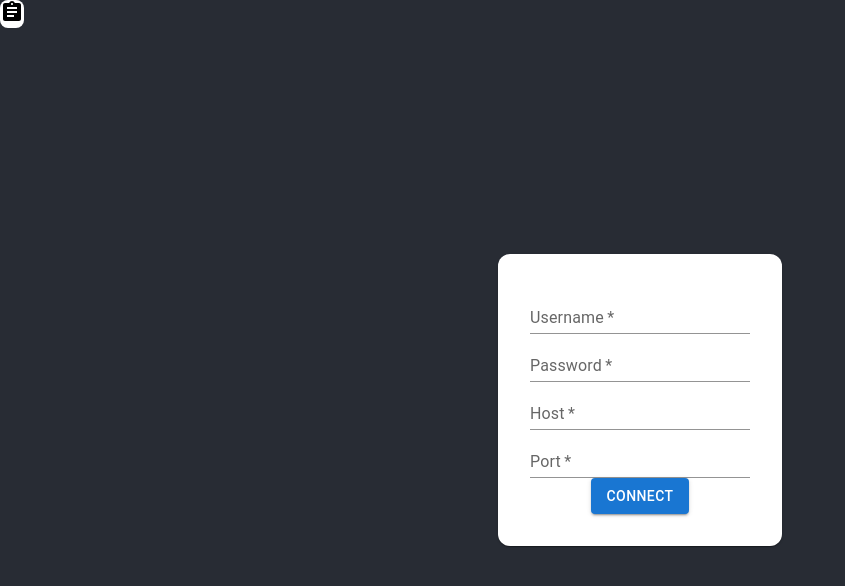
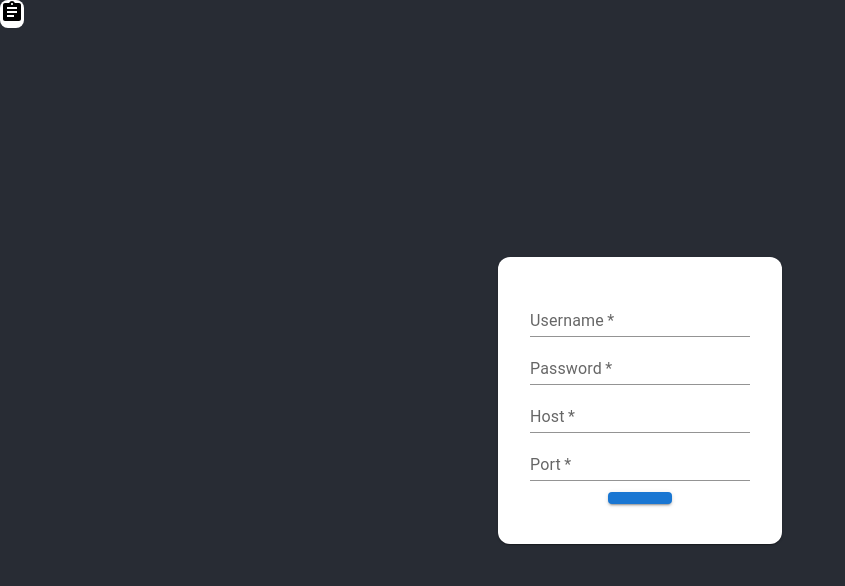
Before and after one commit to nopenoway0/Remit, a React (Create React App) app: page / in a window 1280 px wide. Shown: the top 586 px of the page, without its empty margins (0-845 px from the left). Built offline with nearby package versions, Linux system fonts and the light colour scheme.

Commit message:
added inner text as a prop

```diff
--- a/src/ButtonLoader.js
+++ b/src/ButtonLoader.js
@@ -26,12 +26,12 @@ class ButtonLoader extends Component {
             .catch((e) => {
                 this.setState({disabled: false, loading: false});
                 this.props.handleError(e);
-            })
+            });
     }
 
     render() {
         return (<Box sx={{position: "relative"}}>
-                    <Button disabled={this.state.disabled} onClick={this.handleClick.bind(this)} variant="contained">Connect</Button>
+                    <Button disabled={this.state.disabled} onClick={this.handleClick.bind(this)} variant="contained">{this.props.text}</Button>
                     {this.state.loading && <CircularProgress sx={{position: "absolute", left:80, top:4}} size={30}></CircularProgress>}
                 </Box>)
     }
```
